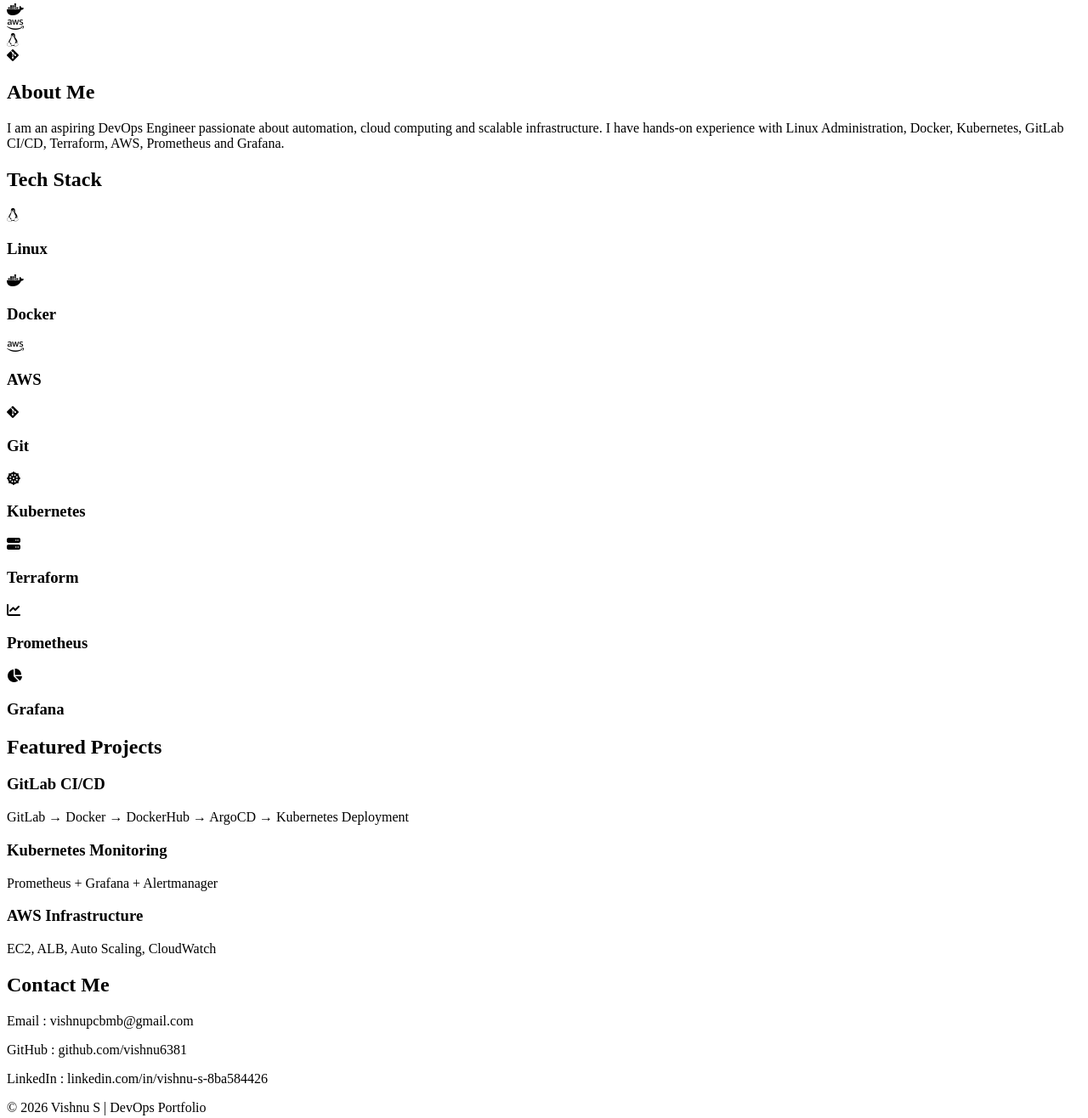
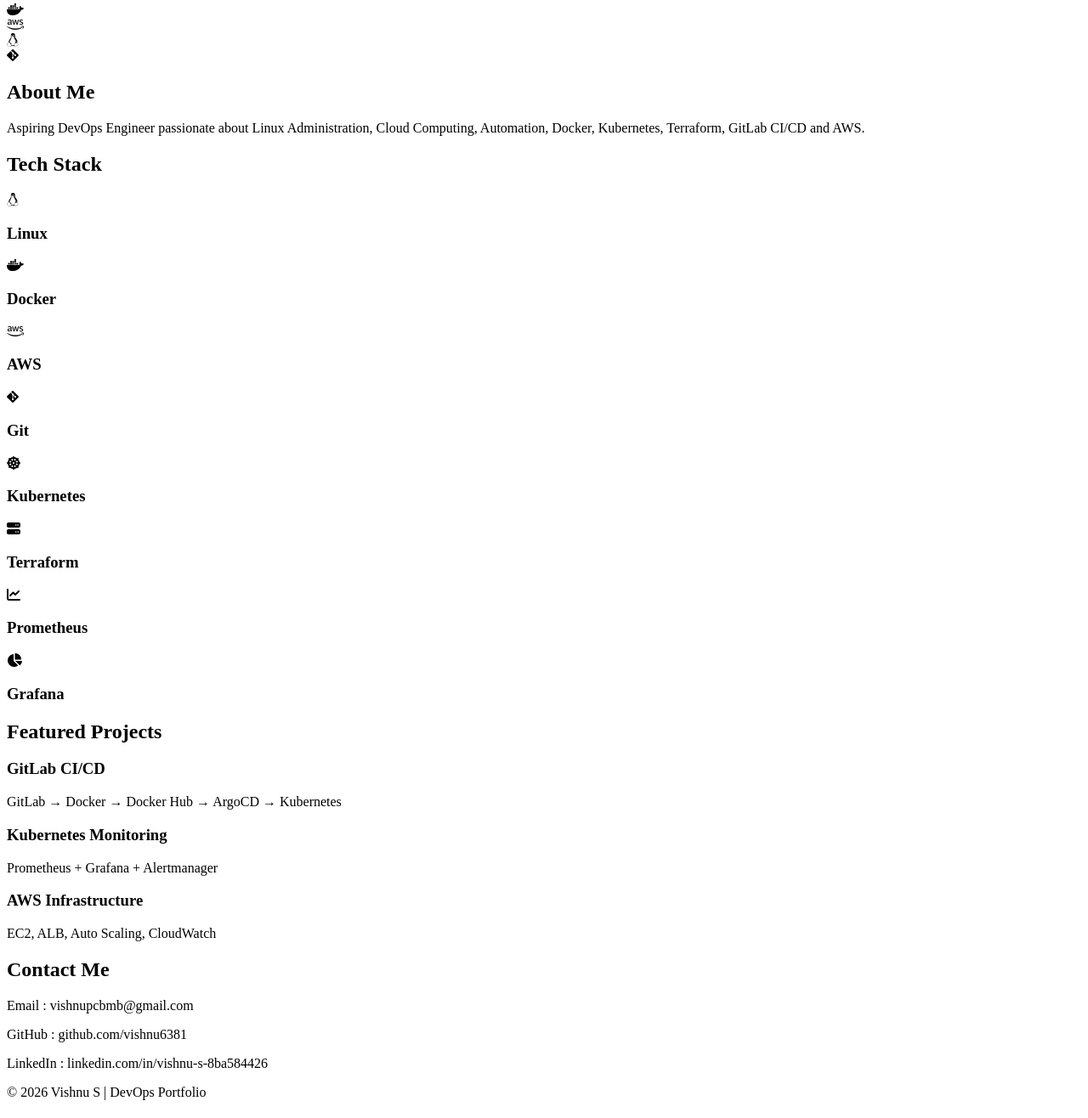
Before and after one commit to vishnu6381/portfolio, a plain HTML site: page index.html in a window 1280 px wide. Shown: the part 885-2201 px from the top of the page at 85% size. Drawn offline with Linux system fonts and the light colour scheme.

Commit message:
Update index.html

```diff
--- a/index.html
+++ b/index.html
@@ -8,11 +8,12 @@
     <link rel="stylesheet" href="style.css">
 
     <link rel="preconnect" href="https://fonts.googleapis.com">
+    <link rel="preconnect" href="https://fonts.gstatic.com" crossorigin>
+
     <link href="https://fonts.googleapis.com/css2?family=Poppins:wght@300;400;500;600;700&display=swap" rel="stylesheet">
 
     <link rel="stylesheet"
     href="https://cdnjs.cloudflare.com/ajax/libs/font-awesome/6.6.0/css/all.min.css">
-
 </head>
 
 <body>
@@ -20,27 +21,21 @@
 <header>
 
 <div class="logo">
-
 <i class="fa-solid fa-code"></i>
-
 <h2>Vishnu S</h2>
-
 </div>
 
 <nav>
-
 <a href="#home">Home</a>
 <a href="#about">About</a>
 <a href="#skills">Skills</a>
 <a href="#projects">Projects</a>
 <a href="#contact">Contact</a>
-
 </nav>
 
 <a href="#" class="resume-btn">Resume</a>
 
 </header>
-
 
 <section class="hero" id="home">
 
@@ -70,74 +65,60 @@
 
 <div class="social">
 
-<a href="https://github.com/vishnu6381"><i class="fab fa-github"></i></a>
+<a href="https://github.com/vishnu6381" target="_blank">
+<i class="fab fa-github"></i>
+</a>
 
-<a href="#"><i class="fab fa-linkedin"></i></a>
+<a href="https://linkedin.com" target="_blank">
+<i class="fab fa-linkedin"></i>
+</a>
 
-<a href="#"><i class="fa-solid fa-envelope"></i></a>
+<a href="mailto:vishnupcbmb@gmail.com">
+<i class="fa-solid fa-envelope"></i>
+</a>
 
 </div>
 
 </div>
 
-
-
 <div class="hero-right">
 
 <div class="circle">
-
-<img src="images/profile.png">
-
+<img src="images/profile.png" alt="Vishnu">
 </div>
 
 <div class="icon docker">
-
 <i class="fa-brands fa-docker"></i>
-
 </div>
 
 <div class="icon aws">
-
 <i class="fa-brands fa-aws"></i>
-
 </div>
 
 <div class="icon linux">
-
 <i class="fa-brands fa-linux"></i>
-
 </div>
 
 <div class="icon git">
-
 <i class="fa-brands fa-git-alt"></i>
-
 </div>
 
 </div>
 
 </section>
 
-
-
 <section class="about" id="about">
 
 <h2>About Me</h2>
 
 <p>
-
-I am an aspiring DevOps Engineer passionate about automation,
-cloud computing and scalable infrastructure.
-
-I have hands-on experience with Linux Administration,
-Docker, Kubernetes, GitLab CI/CD,
-Terraform, AWS, Prometheus and Grafana.
-
+Aspiring DevOps Engineer passionate about Linux Administration,
+Cloud Computing, Automation, Docker,
+Kubernetes, Terraform,
+GitLab CI/CD and AWS.
 </p>
 
 </section>
-
-
 
 <section class="skills" id="skills">
 
@@ -146,74 +127,48 @@
 <div class="cards">
 
 <div class="card">
-
 <i class="fa-brands fa-linux"></i>
-
 <h3>Linux</h3>
-
 </div>
 
 <div class="card">
-
 <i class="fa-brands fa-docker"></i>
-
 <h3>Docker</h3>
-
 </div>
 
 <div class="card">
-
 <i class="fa-brands fa-aws"></i>
-
 <h3>AWS</h3>
-
 </div>
 
 <div class="card">
-
 <i class="fa-brands fa-git-alt"></i>
-
 <h3>Git</h3>
-
 </div>
 
 <div class="card">
-
 <i class="fa-solid fa-dharmachakra"></i>
-
 <h3>Kubernetes</h3>
-
 </div>
 
 <div class="card">
-
 <i class="fa-solid fa-server"></i>
-
 <h3>Terraform</h3>
-
 </div>
 
 <div class="card">
-
 <i class="fa-solid fa-chart-line"></i>
-
 <h3>Prometheus</h3>
-
 </div>
 
 <div class="card">
-
 <i class="fa-solid fa-chart-pie"></i>
-
 <h3>Grafana</h3>
-
 </div>
 
 </div>
 
 </section>
-
-
 
 <section class="projects" id="projects">
 
@@ -222,52 +177,23 @@
 <div class="project-grid">
 
 <div class="project">
-
 <h3>GitLab CI/CD</h3>
-
-<p>
-
-GitLab → Docker → DockerHub →
-ArgoCD → Kubernetes Deployment
-
-</p>
-
+<p>GitLab → Docker → Docker Hub → ArgoCD → Kubernetes</p>
 </div>
 
+<div class="project">
+<h3>Kubernetes Monitoring</h3>
+<p>Prometheus + Grafana + Alertmanager</p>
+</div>
 
 <div class="project">
-
-<h3>Kubernetes Monitoring</h3>
-
-<p>
-
-Prometheus + Grafana +
-Alertmanager
-
-</p>
-
-</div>
-
-
-<div class="project">
-
 <h3>AWS Infrastructure</h3>
-
-<p>
-
-EC2, ALB,
-Auto Scaling,
-CloudWatch
-
-</p>
-
+<p>EC2, ALB, Auto Scaling, CloudWatch</p>
 </div>
 
 </div>
 
 </section>
-
-
 
 <section class="contact" id="contact">
 
@@ -281,13 +207,10 @@
 
 </section>
 
-
 <footer>
 
 <p>
-
 © 2026 Vishnu S | DevOps Portfolio
-
 </p>
 
 </footer>
@@ -295,5 +218,4 @@
 <script src="script.js"></script>
 
 </body>
-
 </html>
```
Lines whose indentation alone changed are shown as unchanged.
